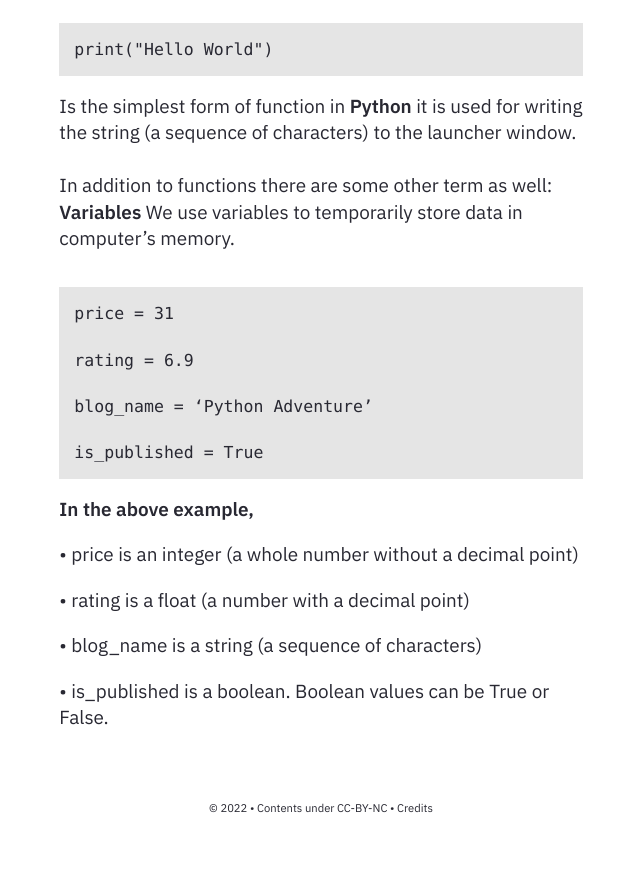
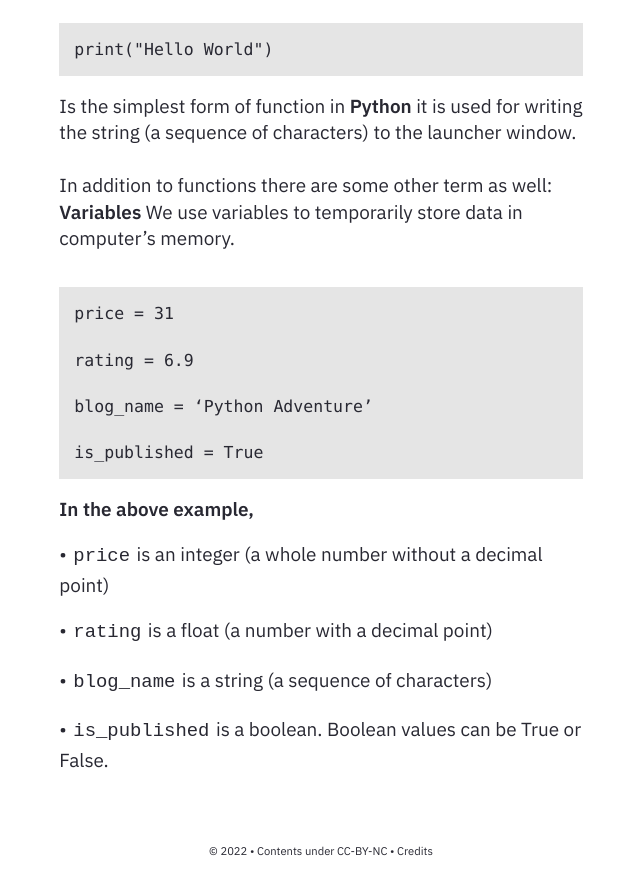
Before and after one commit to RedStoutheart/redstoutheart.github.io, a Jekyll site: the page built from _notes/Public/Python 101.md, in a window 1280 px wide and 900 px high, scrolled down 592 px. Shown: the top 895 px of the window, without its empty margins (319-959 px from the left). Built offline with Jekyll 4.4.1, drawn with Linux system fonts in a browser that asks for light colours; before the commit the page ends 1449 px from its top, so only the background shows below that.

````diff
--- a/_notes/Public/Python 101.md
+++ b/_notes/Public/Python 101.md
@@ -30,10 +30,10 @@ is_published = True
 ```
 **In the above example,**
 
-• price is an integer (a whole number without a decimal point)
+• ``price`` is an integer (a whole number without a decimal point)
 
-• rating is a float (a number with a decimal point)
+• ``rating`` is a float (a number with a decimal point)
 
-• blog_name is a string (a sequence of characters)
+• ``blog_name`` is a string (a sequence of characters)
 
-• is_published is a boolean. Boolean values can be True or False.
+• ``is_published`` is a boolean. Boolean values can be True or False.
````
